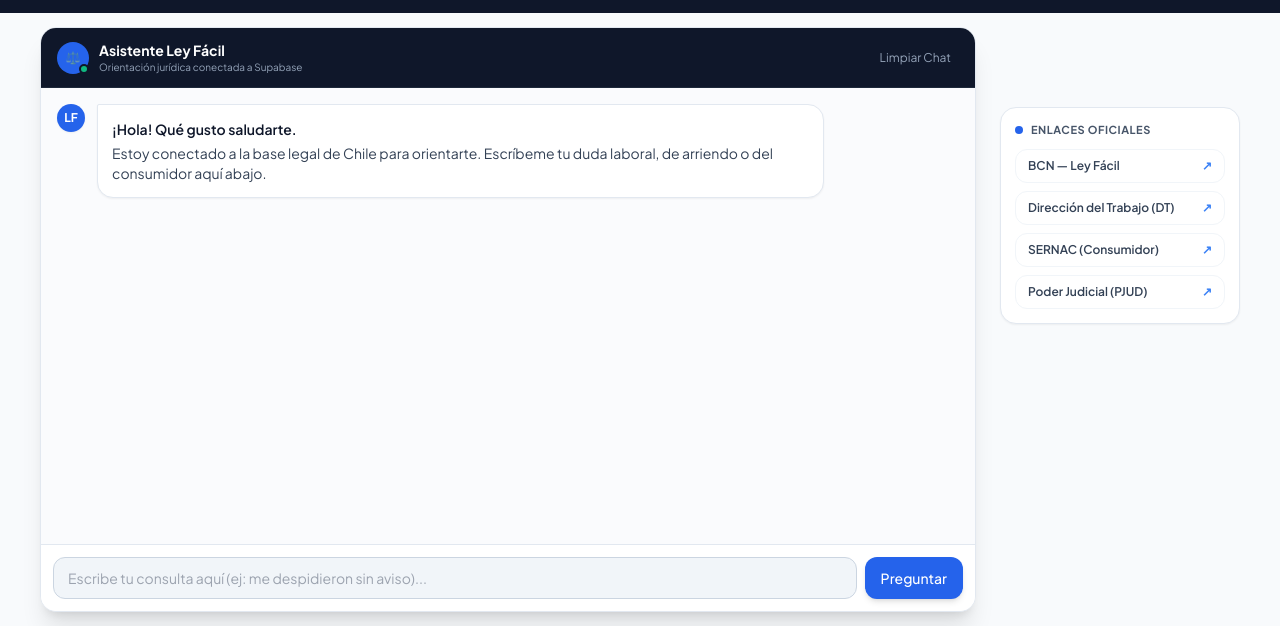
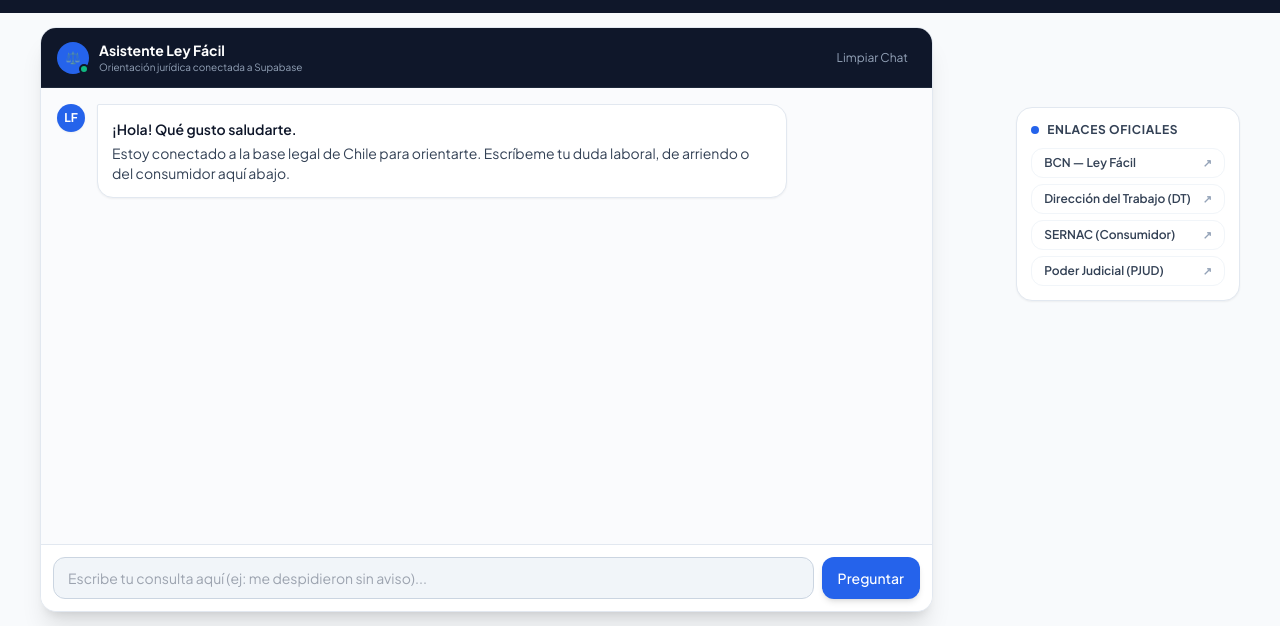
Before and after one commit to SmokeStudios96/ley-facil-chile, a website: page index.html in a window 1280 px wide. Shown: the part 174-800 px from the top of the page. Drawn offline with nearby package versions, Linux system fonts and the light colour scheme.

Commit message:
style: compactar recuadro de enlaces oficiales al ancho justo

```diff
--- a/index.html
+++ b/index.html
@@ -73,12 +73,12 @@
     </div>
   </section>
 
-  <!-- ================= CHAT EXPANDIDO & ENLACES COMPACTOS ================= -->
+  <!-- ================= CHAT & SIDEBAR ================= -->
   <main class="flex-grow w-full max-w-[1440px] mx-auto px-4 sm:px-6 lg:px-10 py-3.5 overflow-hidden">
-    <div class="flex flex-col lg:flex-row gap-6 items-start h-full">
+    <div class="grid grid-cols-1 lg:grid-cols-12 gap-7 items-start h-full">
 
-      <!-- CHAT INTERACTIVO (OCUPA CASI TODA LA PANTALLA) -->
-      <div class="flex-1 w-full bg-white rounded-2xl shadow-xl border border-slate-200 flex flex-col overflow-hidden h-full">
+      <!-- CHAT INTERACTIVO (MANTIENE SU TAMAÑO DE 9 COLUMNAS) -->
+      <div class="lg:col-span-9 bg-white rounded-2xl shadow-xl border border-slate-200 flex flex-col overflow-hidden h-full">
 
         <!-- Header Chat -->
         <div class="bg-slate-900 text-white px-4 py-3 flex items-center justify-between border-b border-slate-800 flex-shrink-0">
@@ -129,35 +129,35 @@
         </form>
       </div>
 
-      <!-- SIDEBAR: ENLACES OFICIALES (COMPACTO AL TAMAÑO DEL RECORTE Y PEGADO A LA DERECHA) -->
-      <aside class="hidden lg:flex flex-col flex-shrink-0 w-60 pt-20">
-        <div class="bg-white border border-slate-200 rounded-2xl p-3.5 shadow-sm w-full">
-          <h3 class="text-[11px] font-bold uppercase tracking-wider text-slate-600 mb-2.5 flex items-center gap-2">
-            <span class="w-2 h-2 rounded-full bg-blue-600"></span> Enlaces Oficiales
+      <!-- SIDEBAR: ENLACES OFICIALES (COMPACTO AL TAMAÑO JUSTO DEL RECORTE) -->
+      <aside class="hidden lg:flex lg:col-span-3 flex-col items-end justify-start h-full pt-20">
+        <div class="bg-white border border-slate-200 rounded-2xl p-3.5 shadow-sm w-fit">
+          <h3 class="text-xs font-bold uppercase tracking-wider text-slate-700 mb-2.5 flex items-center gap-2">
+            <span class="w-2 rounded-full h-2 bg-blue-600"></span> ENLACES OFICIALES
           </h3>
-          <ul class="text-xs space-y-2 text-slate-700 font-semibold">
+          <ul class="text-xs space-y-1.5 text-slate-700 font-semibold">
             <li>
-              <a href="https://www.bcn.cl/leyfacil" target="_blank" rel="noopener noreferrer" class="flex items-center justify-between py-2 px-3 rounded-xl hover:bg-blue-50/80 border border-slate-100 group transition">
-                <span class="group-hover:text-blue-600">BCN — Ley Fácil</span>
-                <span class="text-blue-500 text-xs font-bold ml-2">↗</span>
+              <a href="https://www.bcn.cl/leyfacil" target="_blank" rel="noopener noreferrer" class="flex items-center justify-between gap-3 px-3 py-1.5 rounded-xl hover:bg-blue-50 border border-slate-100 group transition">
+                <span class="group-hover:text-blue-600 whitespace-nowrap">BCN — Ley Fácil</span>
+                <span class="text-slate-400 group-hover:text-blue-600 text-[11px]">↗</span>
               </a>
             </li>
             <li>
-              <a href="https://www.dt.gob.cl" target="_blank" rel="noopener noreferrer" class="flex items-center justify-between py-2 px-3 rounded-xl hover:bg-blue-50/80 border border-slate-100 group transition">
-                <span class="group-hover:text-blue-600">Dirección del Trabajo (DT)</span>
-                <span class="text-blue-500 text-xs font-bold ml-2">↗</span>
+              <a href="https://www.dt.gob.cl" target="_blank" rel="noopener noreferrer" class="flex items-center justify-between gap-3 px-3 py-1.5 rounded-xl hover:bg-blue-50 border border-slate-100 group transition">
+                <span class="group-hover:text-blue-600 whitespace-nowrap">Dirección del Trabajo (DT)</span>
+                <span class="text-slate-400 group-hover:text-blue-600 text-[11px]">↗</span>
               </a>
             </li>
             <li>
-              <a href="https://www.sernac.cl" target="_blank" rel="noopener noreferrer" class="flex items-center justify-between py-2 px-3 rounded-xl hover:bg-blue-50/80 border border-slate-100 group transition">
-                <span class="group-hover:text-blue-600">SERNAC (Consumidor)</span>
-                <span class="text-blue-500 text-xs font-bold ml-2">↗</span>
+              <a href="https://www.sernac.cl" target="_blank" rel="noopener noreferrer" class="flex items-center justify-between gap-3 px-3 py-1.5 rounded-xl hover:bg-blue-50 border border-slate-100 group transition">
+                <span class="group-hover:text-blue-600 whitespace-nowrap">SERNAC (Consumidor)</span>
+                <span class="text-slate-400 group-hover:text-blue-600 text-[11px]">↗</span>
               </a>
             </li>
             <li>
-              <a href="https://www.pjud.cl" target="_blank" rel="noopener noreferrer" class="flex items-center justify-between py-2 px-3 rounded-xl hover:bg-blue-50/80 border border-slate-100 group transition">
-                <span class="group-hover:text-blue-600">Poder Judicial (PJUD)</span>
-                <span class="text-blue-500 text-xs font-bold ml-2">↗</span>
+              <a href="https://www.pjud.cl" target="_blank" rel="noopener noreferrer" class="flex items-center justify-between gap-3 px-3 py-1.5 rounded-xl hover:bg-blue-50 border border-slate-100 group transition">
+                <span class="group-hover:text-blue-600 whitespace-nowrap">Poder Judicial (PJUD)</span>
+                <span class="text-slate-400 group-hover:text-blue-600 text-[11px]">↗</span>
               </a>
             </li>
           </ul>
```
